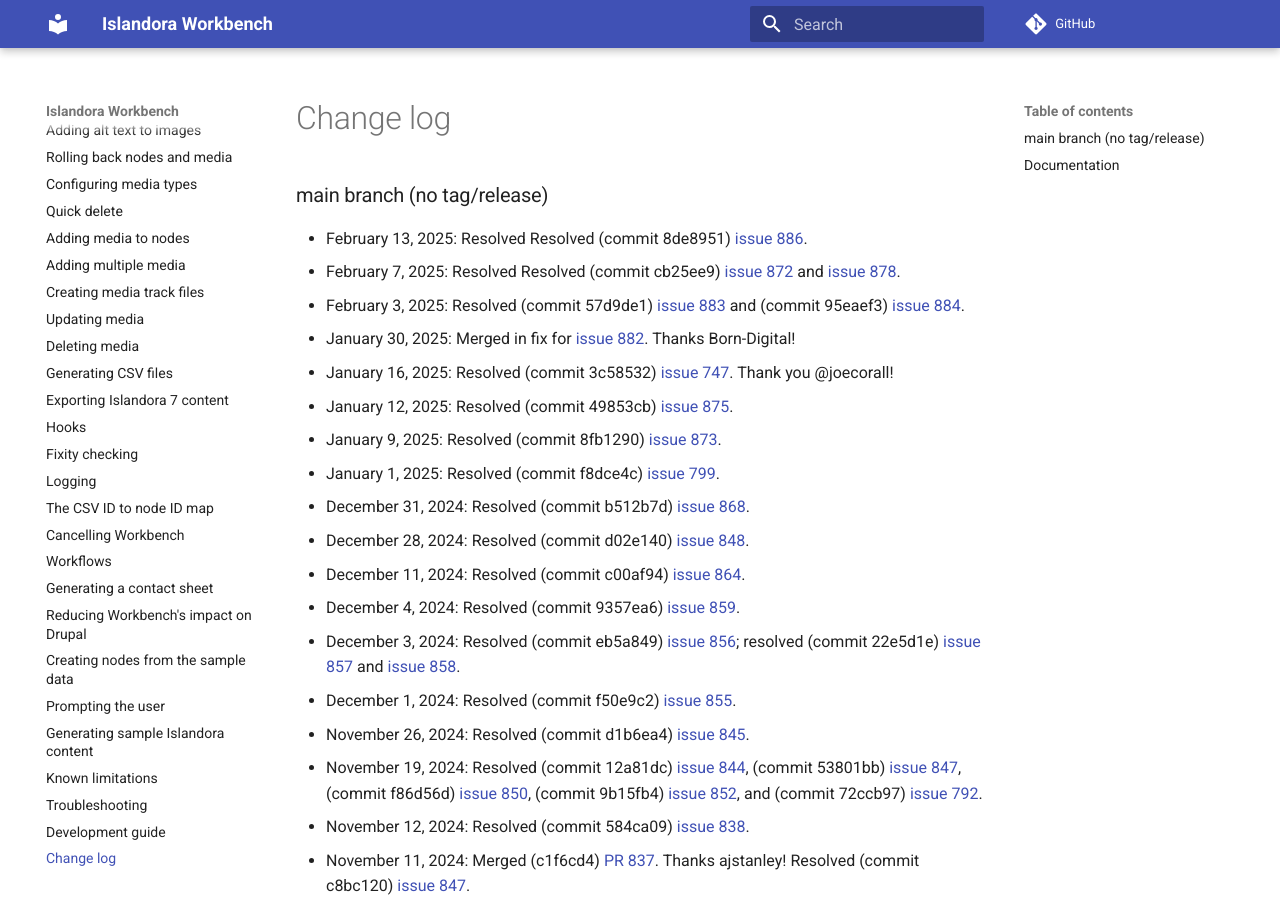
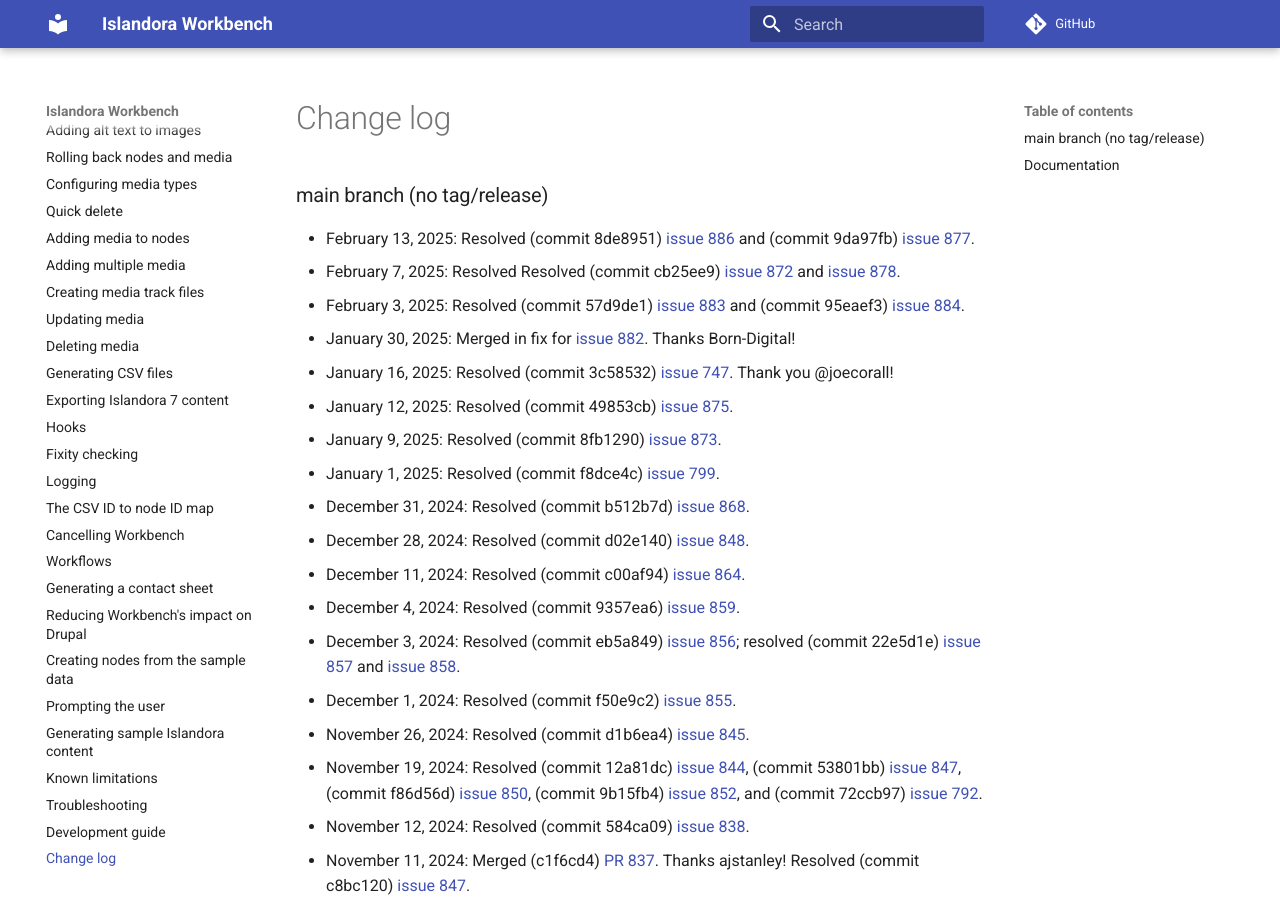
Before and after one commit to mjordan/islandora_workbench_docs, an MkDocs documentation site: the page built from docs/changelog.md, in a window 1280 px wide and 900 px high. Built offline with MkDocs 1.6.1 and Material for MkDocs 9.7.7, drawn with Linux system fonts in a browser that asks for light colours; comment, search, counter and statistics services are not loaded.

Commit message:
Updated changelog.

```diff
--- a/docs/changelog.md
+++ b/docs/changelog.md
@@ -1,6 +1,6 @@
 ### main branch (no tag/release)
 
-* February 13, 2025: Resolved Resolved (commit 8de8951) [issue 886](https://github.com/mjordan/islandora_workbench/issues/886).
+* February 13, 2025: Resolved (commit 8de8951) [issue 886](https://github.com/mjordan/islandora_workbench/issues/886) and (commit 9da97fb) [issue 877](https://github.com/mjordan/islandora_workbench/issues/877).
 * February 7, 2025: Resolved Resolved (commit cb25ee9) [issue 872](https://github.com/mjordan/islandora_workbench/issues/872) and [issue 878](https://github.com/mjordan/islandora_workbench/issues/878).
 * February 3, 2025: Resolved (commit 57d9de1) [issue 883](https://github.com/mjordan/islandora_workbench/issues/883) and (commit 95eaef3) [issue 884](https://github.com/mjordan/islandora_workbench/issues/884).
 * January 30, 2025: Merged in fix for [issue 882](https://github.com/mjordan/islandora_workbench/issues/882). Thanks Born-Digital!
```
